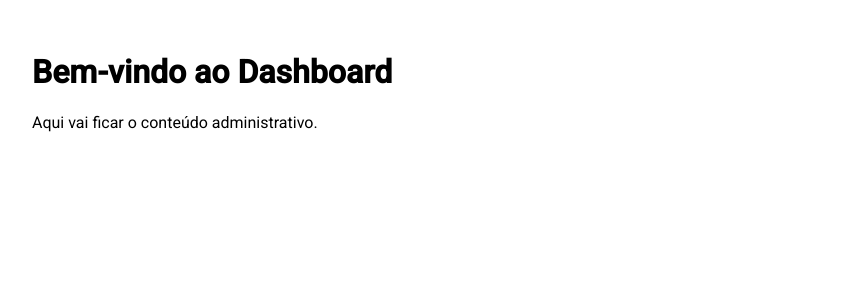
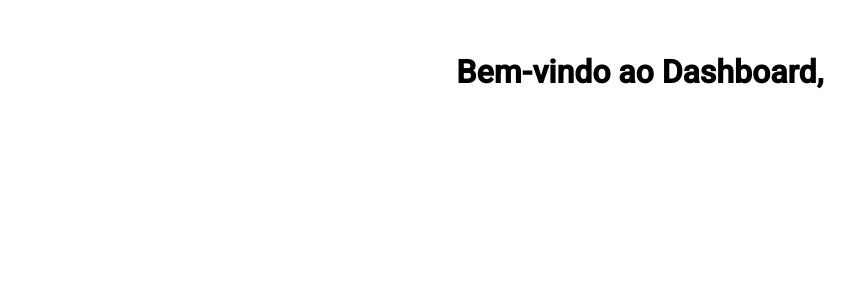
Before and after one commit to pedroalbertom/desafio, an Angular app in the folder dashboard-admin/: page /dashboard in a window 1280 px wide. Shown: the top 300 px of the page, without its empty margins (0-855 px from the left). Built offline with nearby package versions, Linux system fonts and the light colour scheme.

Commit message:
Added the login data to the html

```diff
--- a/dashboard-admin/src/app/features/auth/home/home.component.ts
+++ b/dashboard-admin/src/app/features/auth/home/home.component.ts
@@ -7,6 +7,8 @@ import { MatCardModule } from '@angular/material/card';
 import { MatButtonModule } from '@angular/material/button';
 import { HttpClient } from '@angular/common/http';
 import { Router } from '@angular/router';
+import { LoginResponse } from '../../../models/login-response.model';
+
 
 @Component({
   selector: 'app-home',
@@ -36,15 +38,16 @@ export class HomeComponent {
       password: this.password
     };
 
-    this.http.post('http://localhost:8080/admins/login', payload)
+    this.http.post<LoginResponse>('http://localhost:8080/admins/login', payload)
       .subscribe({
         next: (res) => {
-          console.log('Login bem-sucedido:', res);
-          this.router.navigate(['dashboard'])
+          localStorage.setItem('admin', JSON.stringify(res.admin));
+          this.router.navigate(['dashboard']);
         },
         error: (err) => {
           console.error('Erro no login:', err);
         }
       });
   }
+
 }
--- a/dashboard-admin/src/app/features/dashboard/dashboard.component.css
+++ b/dashboard-admin/src/app/features/dashboard/dashboard.component.css
@@ -1,3 +1,6 @@
 .dashboard-container {
+    display: flex;
+    justify-content: center;
+    align-items: center;
     padding: 2rem;
   }
--- a/dashboard-admin/src/app/features/dashboard/dashboard.component.html
+++ b/dashboard-admin/src/app/features/dashboard/dashboard.component.html
@@ -1,4 +1,3 @@
 <div class="dashboard-container">
-    <h1>Bem-vindo ao Dashboard</h1>
-    <p>Aqui vai ficar o conteúdo administrativo.</p>
-  </div>
+    <h1>Bem-vindo ao Dashboard, {{adminName}}</h1>
+</div>
--- a/dashboard-admin/src/app/features/dashboard/dashboard.component.ts
+++ b/dashboard-admin/src/app/features/dashboard/dashboard.component.ts
@@ -1,4 +1,4 @@
-import { Component } from '@angular/core';
+import { Component, OnInit } from '@angular/core';
 import { CommonModule } from '@angular/common';
 
 @Component({
@@ -8,4 +8,17 @@ import { CommonModule } from '@angular/common';
   templateUrl: './dashboard.component.html',
   styleUrls: ['./dashboard.component.css']
 })
-export class DashboardComponent {}
+export class DashboardComponent implements OnInit {
+  adminName = '';
+  adminEmail = '';
+
+  ngOnInit() {
+    const adminData = localStorage.getItem('admin');
+
+    if (adminData) {
+      const admin = JSON.parse(adminData);
+      this.adminName = admin.name;
+      this.adminEmail = admin.email;
+    }
+  }
+}
```
Also changed, not shown: dashboard-admin/src/app/models/login-response.model.ts (added, +7 -0 lines).
